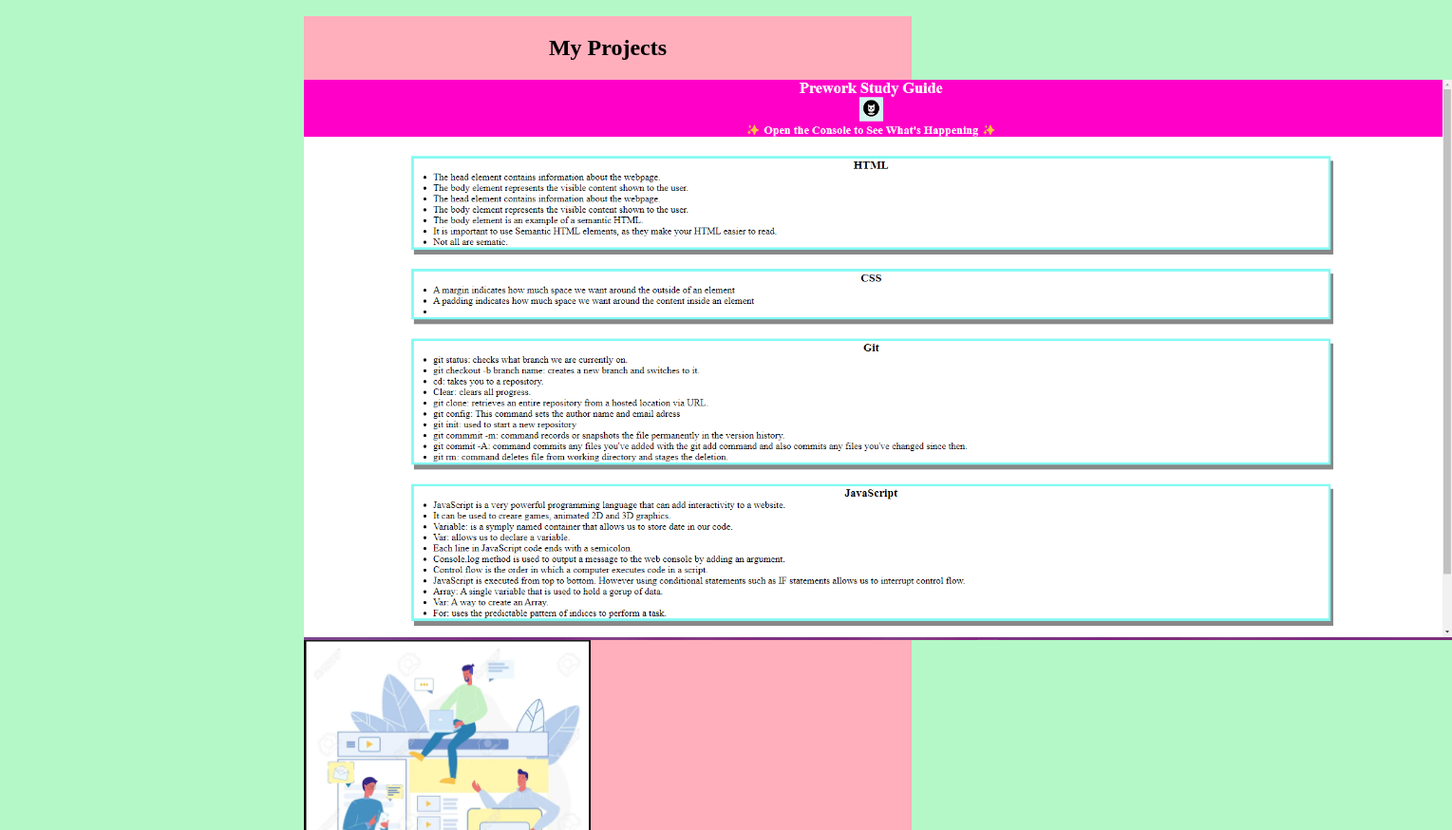
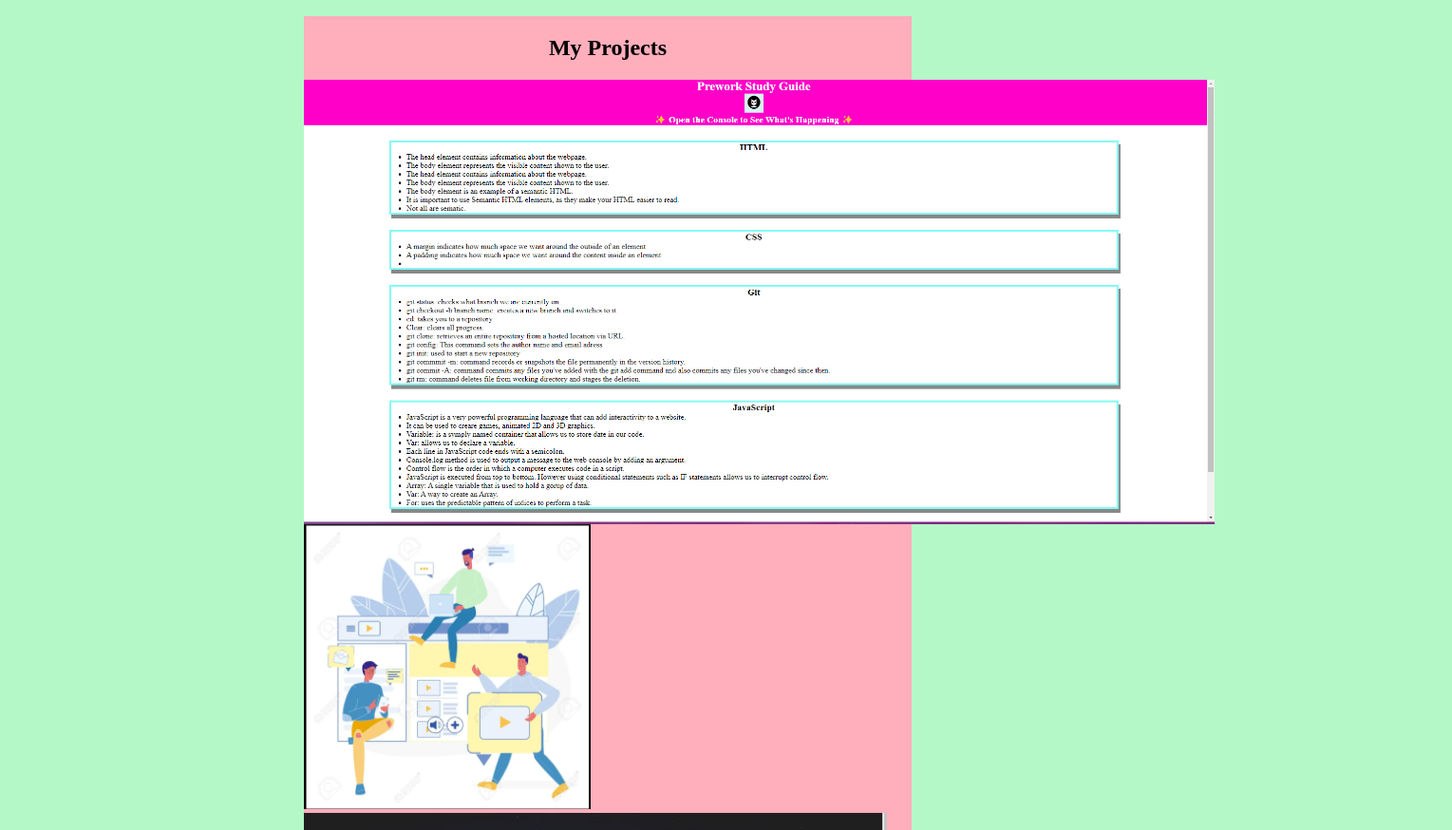
Before and after one commit to Sariarbelaez/Portfoliosite, a plain HTML site: page index.html in a window 1280 px wide. Shown: the part 684-1558 px from the top of the page at 95% size, 1529 px wide, since content can reach past the window. Drawn offline with Linux system fonts and the light colour scheme.

Commit message:
Made changes to CSS

```diff
--- a/index.html
+++ b/index.html
@@ -40,7 +40,7 @@
 
   <div class="flexbox-item flexbox-item-two" id="">
     <h2>My Projects</h2>
-      <img src="images/Screenshot 2023-01-11 222946.png" height="590" class="image1" alt="Pre-work site">
+      <img src="images/Screenshot 2023-01-11 222946.png" height="468" class="image1" alt="Pre-work site">
       <img src="images/Screenshot 2023-01-11 224358.png" height="300" class="image2" alt="Mock website">
       <img src="images/Screenshot 2023-01-11 224528.png" height="300" class="image3" alt="Velaris"
 
--- a/style.css
+++ b/style.css
@@ -26,10 +26,13 @@
 display: flex;
 justify-content: center;
 
+flex-wrap: wrap;
 }
 .image2 .image3
 {
     justify-content: center;
+    display: flex;
+    flex-wrap: wrap;
 }
 
 
```
